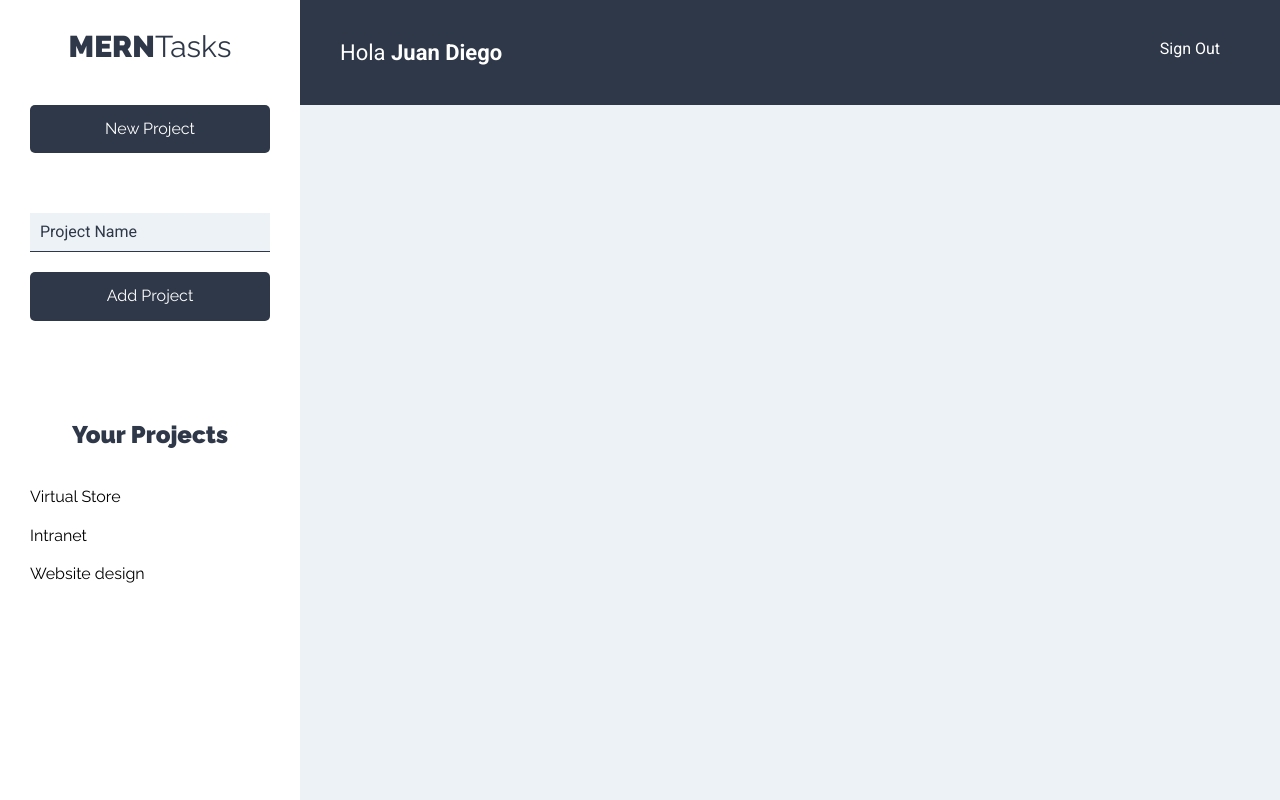
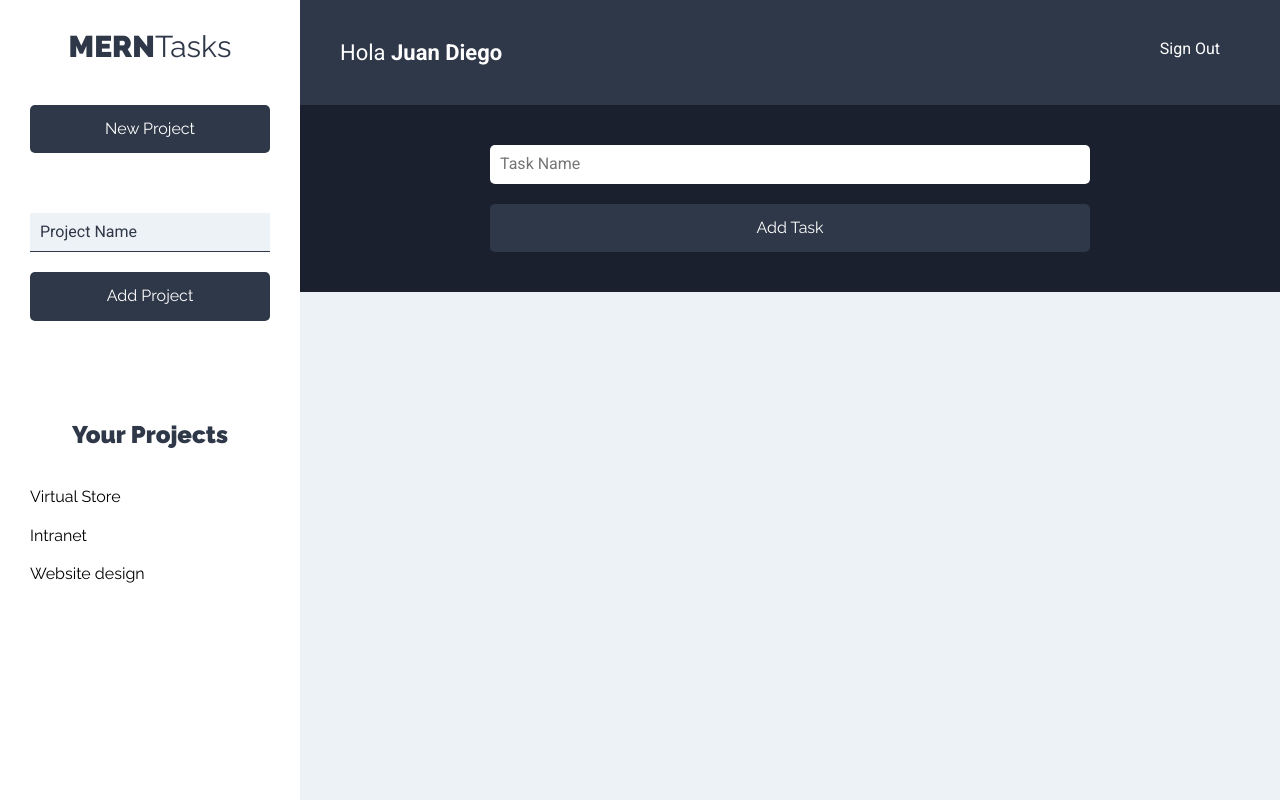
Before and after one commit to JnDiego/front-taskmanager-app, a React (Create React App) app: page /projects in a window 1280 px wide. Built offline with nearby package versions, Linux system fonts and the light colour scheme.

Commit message:
Se crean los componentes FormTask, Task y TaskList

```diff
--- a/src/components/projects/Projects.js
+++ b/src/components/projects/Projects.js
@@ -1,6 +1,7 @@
 import React from 'react'
 import Header from '../layout/Header'
 import Sidebar from '../layout/Sidebar'
+import FormTask from '../tasks/FormTask'
 
 const Projects = () => {
   return (
@@ -10,6 +11,7 @@ const Projects = () => {
         <div className="seccion-principal">
           <Header />
           <main>
+            <FormTask />
             <div className="contenedor-tareas">
             </div>
           </main>
--- /dev/null
+++ b/src/components/tasks/FormTask.js
@@ -0,0 +1,19 @@
+import React from 'react'
+
+const FormTask = () => {
+  return (
+    <div className="formulario">
+      <form>
+        <div className="contenedor-input">
+          <input type="text" name="name" id="name" className="input-text" placeholder="Task Name"/>
+        </div>
+
+        <div className="contenedor-input">
+          <input type="submit" className="btn btn-primario btn-submit btn-block" value="Add Task"/>
+        </div>
+      </form>
+    </div>
+  )
+}
+
+export default FormTask
```
Also changed, not shown: src/components/tasks/Task.js (added), src/components/tasks/TaskList.js (added).
